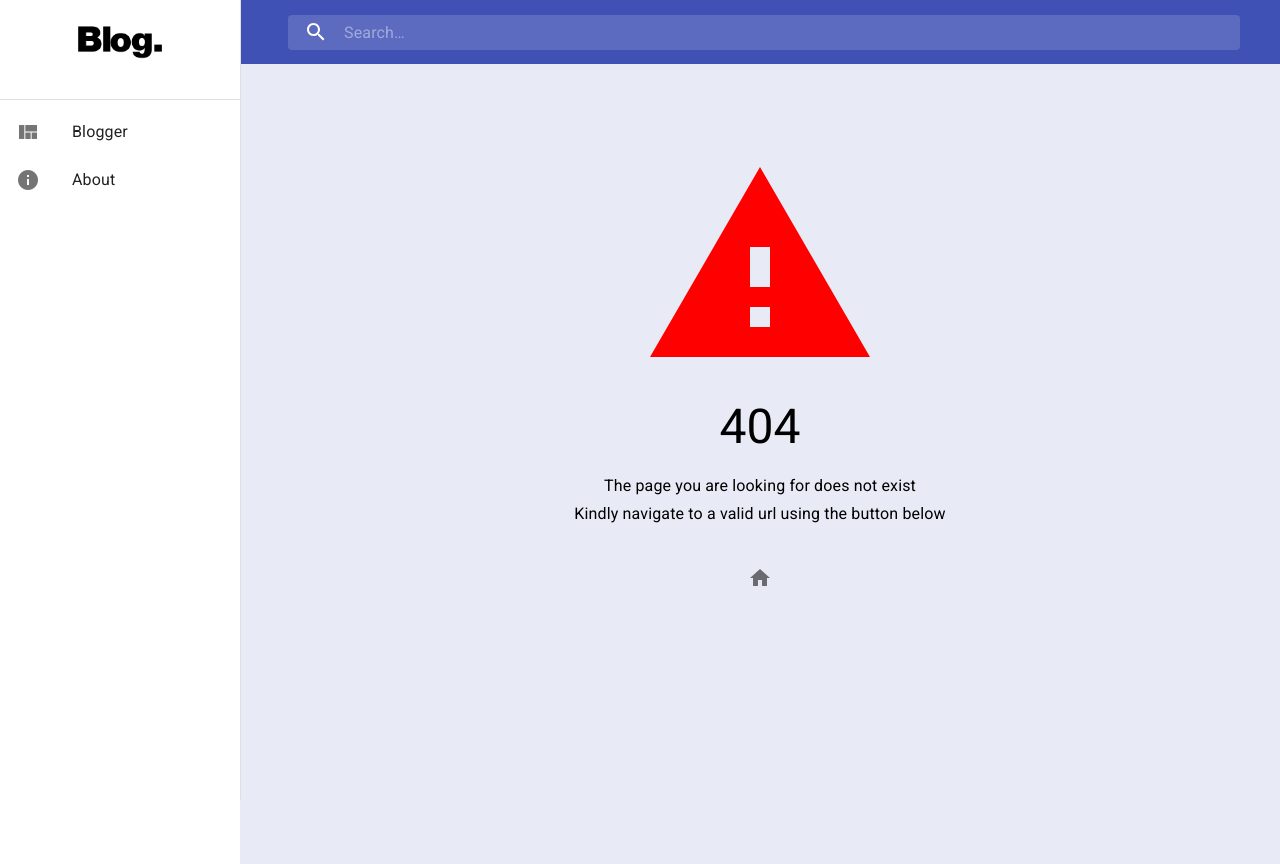
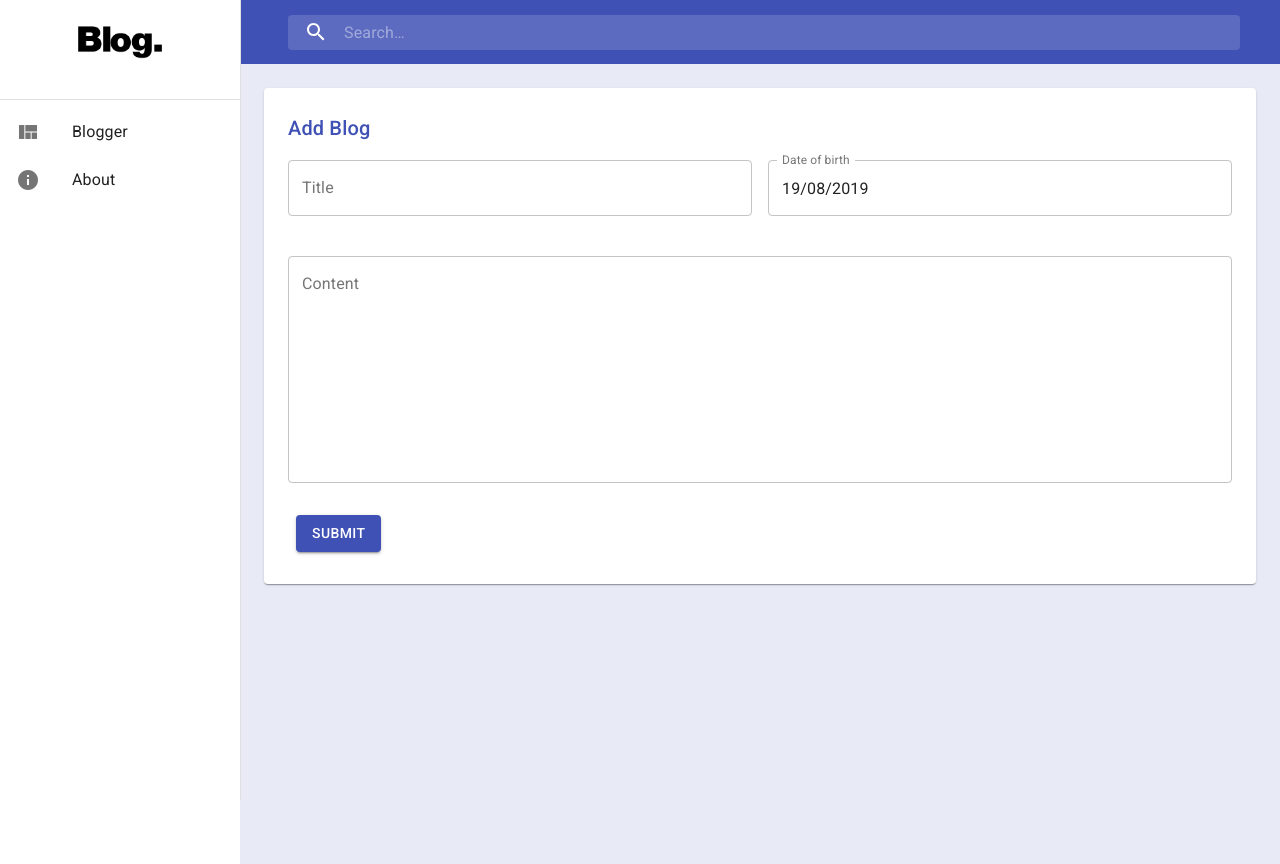
Before and after one commit to dhirajsriram/Blog, a React (Create React App) app: page /add-blog in a window 1280 px wide. Before the commit this address had no page. Built offline with nearby package versions, Linux system fonts and the light colour scheme.

Commit message:
added add blog form

```diff
--- a/package.json
+++ b/package.json
@@ -5,6 +5,7 @@
   "dependencies": {
     "@material-ui/core": "^4.3.2",
     "@material-ui/icons": "^4.2.1",
+    "@material-ui/pickers": "^3.2.4",
     "@testing-library/react": "^9.1.3",
     "@testing-library/react-hooks": "^2.0.1",
     "@types/react-router-dom": "^4.3.4",
--- a/src/App.css
+++ b/src/App.css
@@ -10,7 +10,7 @@
   }
 }
 
-.listing-page,.blog-details{
+.listing-page,.blog-details,.add-blog-page{
   padding:24px
 }
 
@@ -23,3 +23,9 @@
   color: inherit;
   cursor: pointer;
 }
+
+.add-blog{
+  position: fixed !important;
+  bottom:15px;
+  right:15px
+}
--- /dev/null
+++ b/src/pages/addblog.tsx
@@ -0,0 +1,107 @@
+import React from 'react';
+import { makeStyles, createStyles, Theme } from '@material-ui/core/styles';
+import TextField from '@material-ui/core/TextField';
+import { Paper, Typography, Grid, Button } from '@material-ui/core';
+import {
+    DatePicker, MuiPickersUtilsProvider,
+} from '@material-ui/pickers';
+import DateFnsUtils from '@date-io/date-fns';
+const useStyles = makeStyles((theme: Theme) =>
+    createStyles({
+        container: {
+            display: 'flex',
+            flexWrap: 'wrap',
+            padding: 24
+        },
+        button: {
+            margin: theme.spacing(1),
+        },
+        date: {
+            width: "100%"
+        },
+        textField: {
+            width: "100%",
+        },
+    }),
+);
+
+interface State {
+    title: string;
+    date: any;
+    content: string;
+}
+
+export default function Addblog() {
+    const classes = useStyles();
+    const [values, setValues] = React.useState<State>({
+        title: '',
+        date: new Date().toJSON().slice(0, 10).replace(/-/g, '/'),
+        content: '',
+    });
+
+    const handleChange = (name: keyof State) => (event: React.ChangeEvent<HTMLInputElement>) => {
+        setValues({ ...values, [name]: event.target.value });
+    };
+
+    const handleDateChange = (date: any) => {
+        setValues({ ...values, date: date });
+    }
+
+    const handleSubmit = (e: any) => {
+        e.preventDefault();
+        e.persist();
+        console.log(values)
+    }
+
+
+    return (
+        <div className="add-blog-page">
+            <Paper>
+                <form className={classes.container} noValidate autoComplete="off">
+                    <Typography variant="h6" component="h6" color="primary">Add Blog</Typography>
+                    <Grid container spacing={2}>
+                        <Grid xs={6} md={6} item><TextField
+                            id="blog-title"
+                            label="Title"
+                            className={classes.textField}
+                            value={values.title}
+                            onChange={handleChange('title')}
+                            margin="normal"
+                            variant="outlined"
+                        /></Grid>
+                        <Grid item xs={6} md={6}><MuiPickersUtilsProvider utils={DateFnsUtils}>
+                            <Grid container justify="space-around">
+                                <DatePicker
+                                    margin="normal"
+                                    openTo="year"
+                                    format="dd/MM/yyyy"
+                                    inputVariant="outlined"
+                                    className={classes.date}
+                                    label="Date of birth"
+                                    views={["year", "month", "date"]}
+                                    value={values.date}
+                                    onChange={handleDateChange}
+                                /></Grid>
+                        </MuiPickersUtilsProvider></Grid>
+                        <Grid item xs={12} md={12}>
+                            <TextField
+                                id="blog-content"
+                                label="Content"
+                                multiline
+                                rows="10"
+                                defaultValue=""
+                                onChange={handleChange('content')}
+                                className={classes.textField}
+                                margin="normal"
+                                variant="outlined"
+                            />
+                        </Grid>
+                        <Grid xs={12} md={12} item>
+                            <Button onClick={handleSubmit} variant="contained" color="primary" className={classes.button}>
+                                SUBMIT
+                            </Button>
+                        </Grid>
+                    </Grid>
+                </form></Paper></div>
+    );
+}
--- a/src/pages/listing.tsx
+++ b/src/pages/listing.tsx
@@ -4,9 +4,10 @@ import Blog from "../common/blog/blog";
 import Pagination from "material-ui-flat-pagination";
 import Loader from "../common/loader/loader";
 import Dropdown from "../common/dropdown/dropdown";
-import { Grid } from "@material-ui/core";
+import { Grid, Icon, Fab } from "@material-ui/core";
 import Category from "../common/blog/category"
 import { blogContext } from "../common/context/blogcontext";
+import { Link } from "react-router-dom";
 
 const Listing = (props: any) => {
   const [state, setState] = useState();
@@ -104,6 +105,10 @@ const Listing = (props: any) => {
           onClick={(e, offset) => handleClick(offset)}
         />
       </div>
+      <Link to="/add-blog" className="default-text">
+      <Fab aria-label="add-blog" className="add-blog" color="primary">
+            <Icon>add</Icon>
+          </Fab></Link>
     </div>
   );
 };
--- a/src/routes.ts
+++ b/src/routes.ts
@@ -1,6 +1,7 @@
 
 import React from "react";
-import FourZeroFour from "./pages/fourzerofour";
+const FourZeroFour = React.lazy(() => import("./pages/fourzerofour"));
+const Addblog = React.lazy(() => import("./pages/addblog"));
 const Description = React.lazy(() => import("./pages/description"));
 const Listing = React.lazy(() => import("./pages/listing"));
 
@@ -14,8 +15,12 @@ const routes = [
         component: Listing
     },
     {
+        path: "/add-blog",
+        component: Addblog
+    },
+    {
         path: '/:id',
-        component : FourZeroFour
+        component: FourZeroFour
     },
     {
         path: '/',
```
Also changed, not shown: 1 other file (tests, documents, lock files or other folders).
